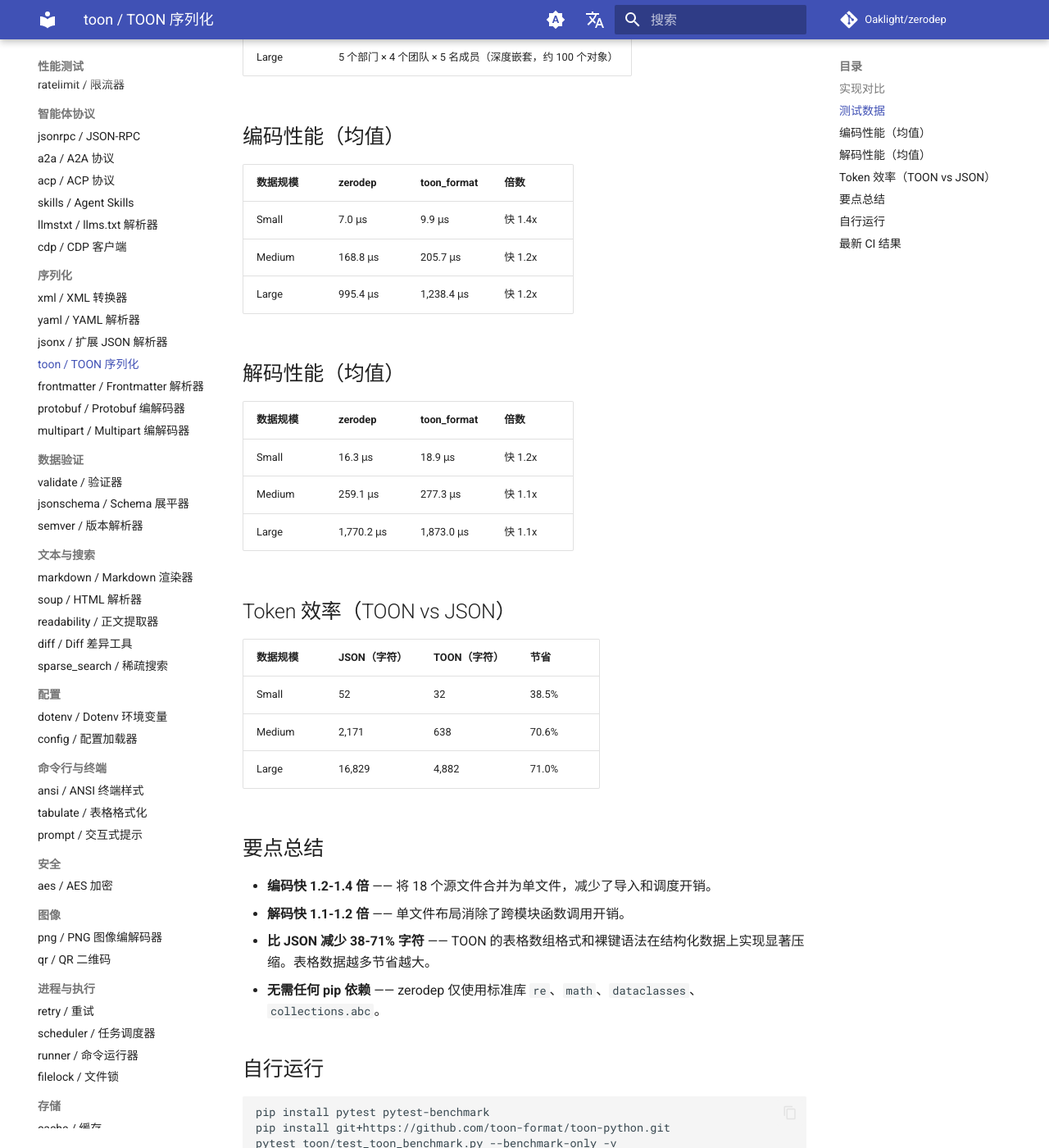
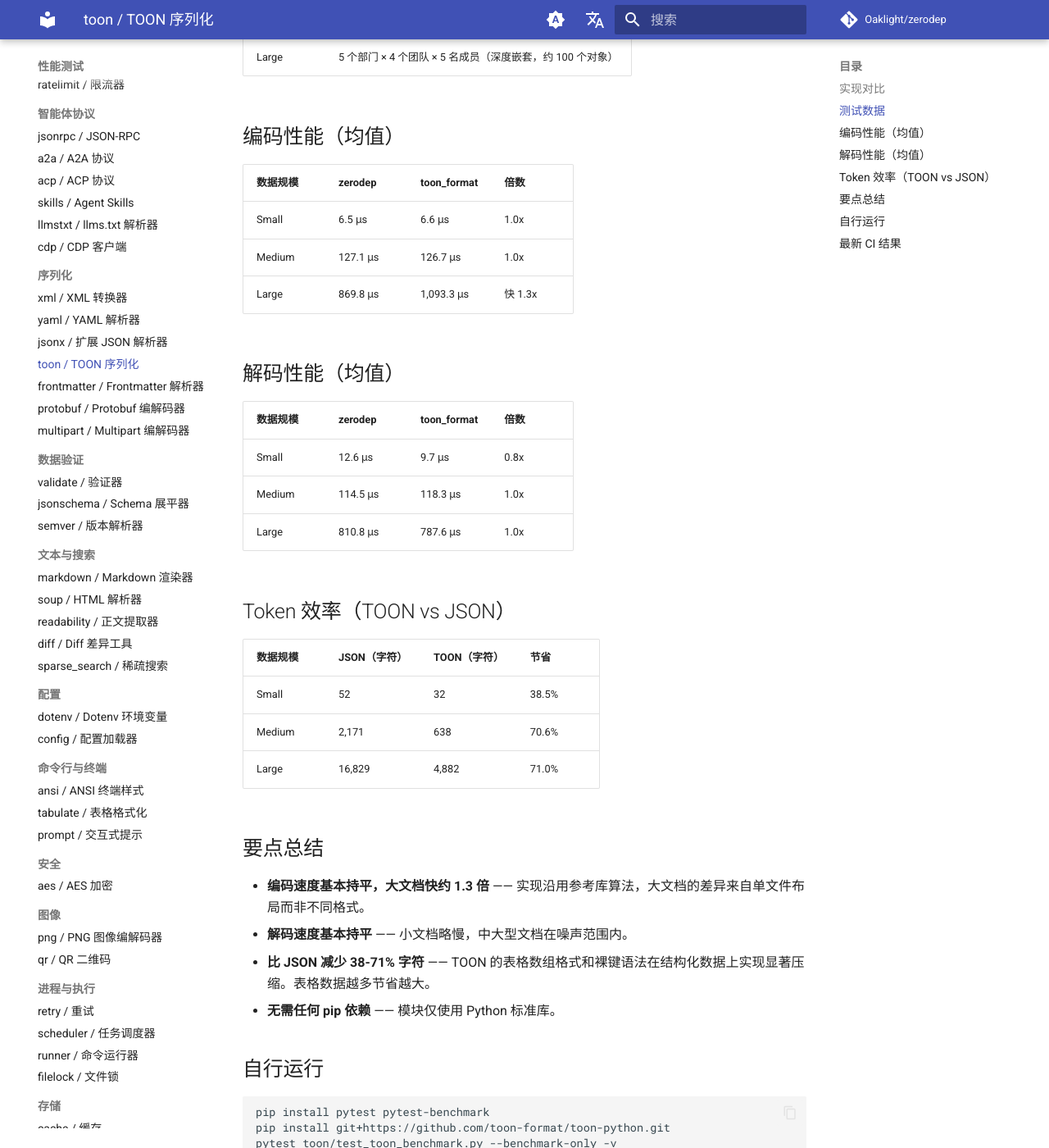
Before and after one commit to Oaklight/zerodep, an MkDocs documentation site: the page built from docs/benchmarks/toon.md, in a window 1280 px wide and 1400 px high, scrolled down 889 px. Shown: the whole window at 82% size. Built offline with MkDocs 1.6.1 and Material for MkDocs 9.7.7, drawn with Linux system fonts in a browser that asks for light colours; comment, search, counter and statistics services are not loaded; some of the changed text lies outside the part shown.

Commit message:
docs(toon)：TOON 4.4、564/564 一致性、0.6.0 选项
记录 TOON 4.4 实现级别、lengthMarker 的移除以及最新的持平性能基准；在更新日志中记录一致性重建（#184）与列表形式往返修复（#188）。

```diff
--- a/docs/benchmarks/toon.md
+++ b/docs/benchmarks/toon.md
@@ -4,17 +4,17 @@
 
 !!! info "测试环境"
     - **CPU:** x86_64 Linux
-    - **Python:** 3.12
-    - **工具:** pytest-benchmark 5.2.3（报告均值）
-    - **对标库:** toon_format 0.9.0b1
-    - **最后更新:** 2026-04-15
+    - **Python:** 3.10
+    - **工具:** pytest-benchmark（报告均值）
+    - **对标库:** toon-format @91413d14（spec 4.4）
+    - **最后更新:** 2026-10-22
 
 ## 实现对比
 
 | 实现 | 文件/包 | 说明 |
 |------|---------|------|
 | **zerodep** | `toon.py` | 单文件编码器/解码器，仅标准库 |
-| **toon_format** | *（参考库）* | 18 个源文件，依赖 typing-extensions |
+| **toon_format** | *（参考库）* | 7 个源文件，核心功能无依赖 |
 
 ## 测试数据
 
@@ -28,17 +28,17 @@
 
 | 数据规模 | zerodep | toon_format | 倍数 |
 |----------|---------|-------------|------|
-| Small | 7.0 μs | 9.9 μs | 快 1.4x |
-| Medium | 168.8 μs | 205.7 μs | 快 1.2x |
-| Large | 995.4 μs | 1,238.4 μs | 快 1.2x |
+| Small | 6.5 μs | 6.6 μs | 1.0x |
+| Medium | 127.1 μs | 126.7 μs | 1.0x |
+| Large | 869.8 μs | 1,093.3 μs | 快 1.3x |
 
 ## 解码性能（均值）
 
 | 数据规模 | zerodep | toon_format | 倍数 |
 |----------|---------|-------------|------|
-| Small | 16.3 μs | 18.9 μs | 快 1.2x |
-| Medium | 259.1 μs | 277.3 μs | 快 1.1x |
-| Large | 1,770.2 μs | 1,873.0 μs | 快 1.1x |
+| Small | 12.6 μs | 9.7 μs | 0.8x |
+| Medium | 114.5 μs | 118.3 μs | 1.0x |
+| Large | 810.8 μs | 787.6 μs | 1.0x |
 
 ## Token 效率（TOON vs JSON）
 
@@ -50,10 +50,10 @@
 
 ## 要点总结
 
-- **编码快 1.2-1.4 倍** —— 将 18 个源文件合并为单文件，减少了导入和调度开销。
-- **解码快 1.1-1.2 倍** —— 单文件布局消除了跨模块函数调用开销。
+- **编码速度基本持平，大文档快约 1.3 倍** —— 实现沿用参考库算法，大文档的差异来自单文件布局而非不同格式。
+- **解码速度基本持平** —— 小文档略慢，中大型文档在噪声范围内。
 - **比 JSON 减少 38-71% 字符** —— TOON 的表格数组格式和裸键语法在结构化数据上实现显著压缩。表格数据越多节省越大。
-- **无需任何 pip 依赖** —— zerodep 仅使用标准库 `re`、`math`、`dataclasses`、`collections.abc`。
+- **无需任何 pip 依赖** —— 模块仅使用 Python 标准库。
 
 ## 自行运行
 
```
Also changed, not shown: docs/changelog.md (+2 -0 lines), docs/modules/toon.md (+13 -10 lines).
